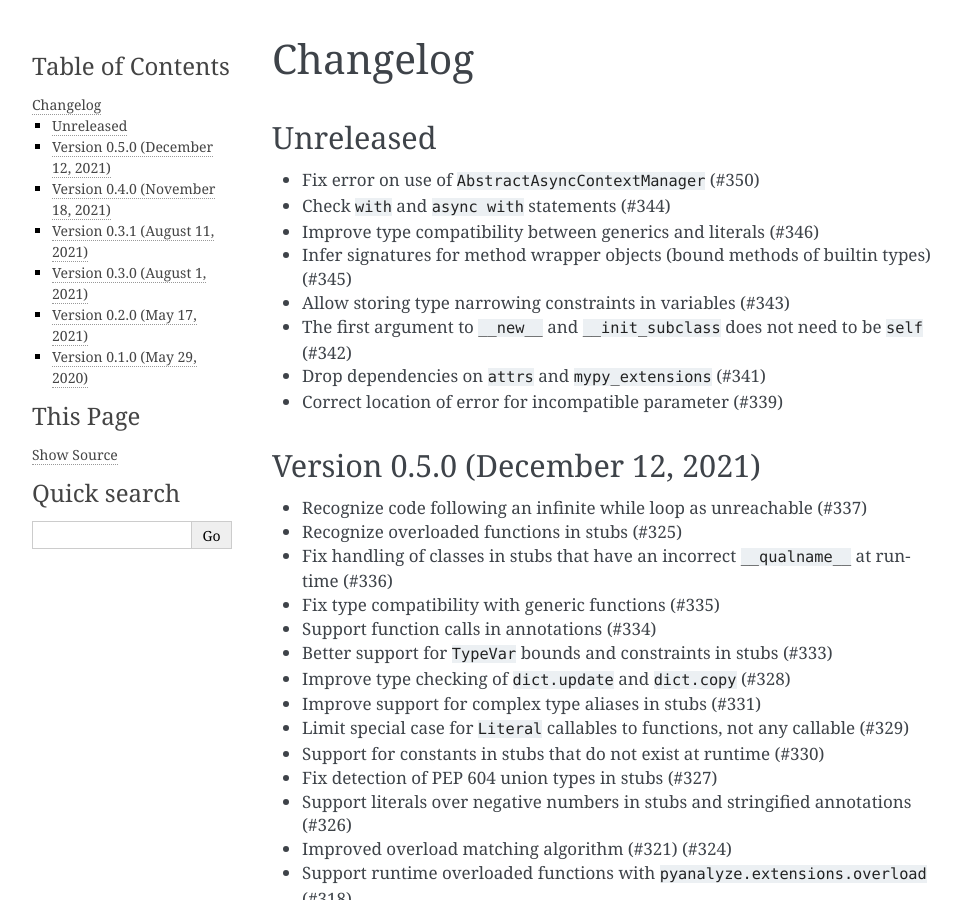
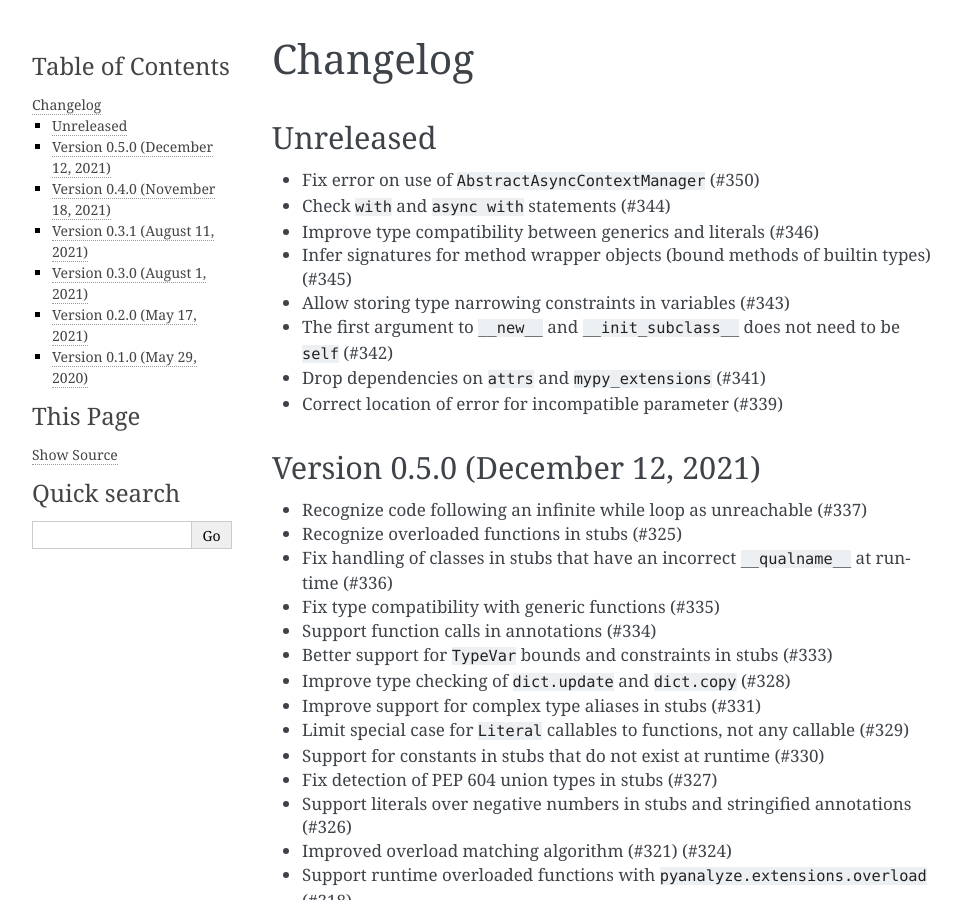
Before and after one commit to quora/pyanalyze, a Sphinx documentation site: the page built from docs/changelog.md, in a window 1280 px wide and 900 px high. Shown: the whole window, without its empty margins (148-1109 px from the left). Built offline with Sphinx 7.4.7, drawn with Linux system fonts in a browser that asks for light colours.

```diff
--- a/docs/changelog.md
+++ b/docs/changelog.md
@@ -8,7 +8,7 @@
 - Infer signatures for method wrapper objects (bound methods
   of builtin types) (#345)
 - Allow storing type narrowing constraints in variables (#343)
-- The first argument to `__new__` and `__init_subclass`
+- The first argument to `__new__` and `__init_subclass__`
   does not need to be `self` (#342)
 - Drop dependencies on `attrs` and `mypy_extensions` (#341)
 - Correct location of error for incompatible parameter (#339)
```
